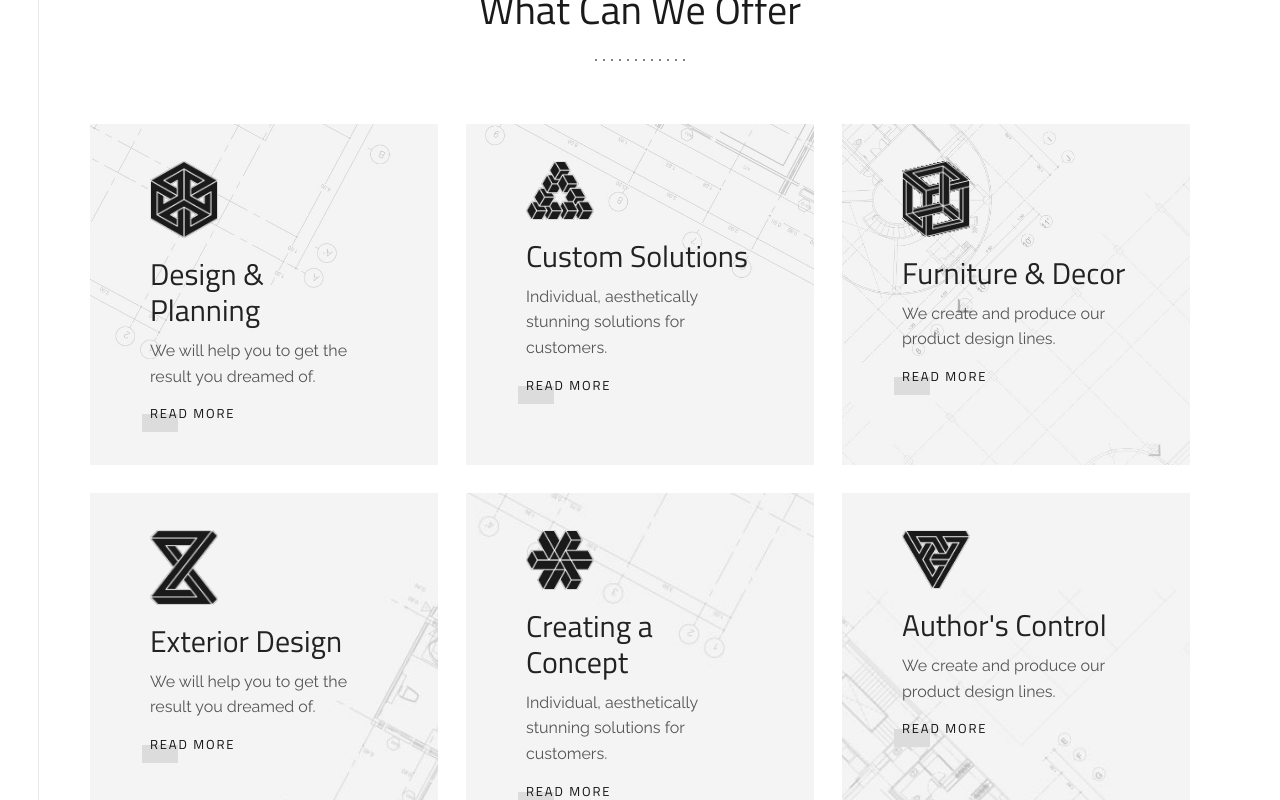
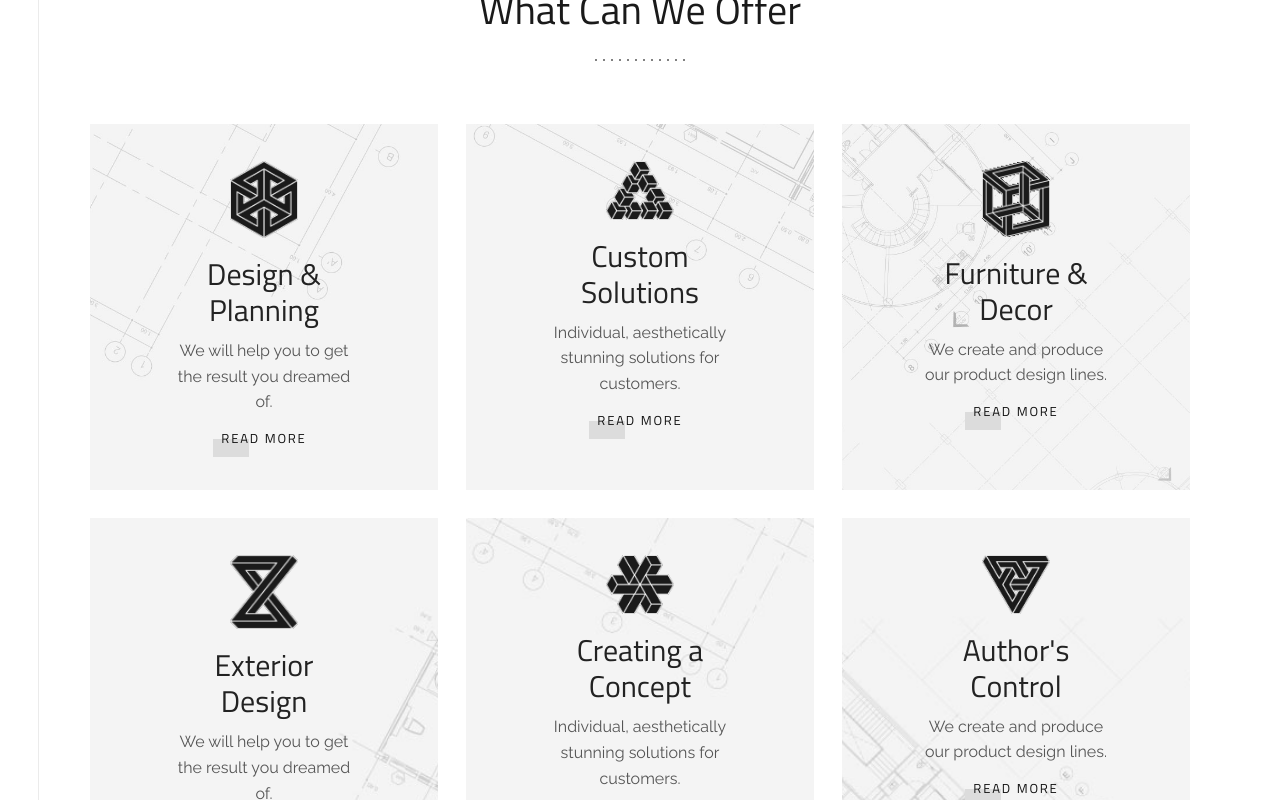
Before and after one commit to Kalandhar01/Siva_con, a Next.js app: page / in a window 1280 px wide. Shown: the part 2880-3680 px from the top of the page. Built offline with nearby package versions, Linux system fonts and the light colour scheme.

Commit message:
feat: center service content and add side space

```diff
--- a/src/components/Services.tsx
+++ b/src/components/Services.tsx
@@ -32,7 +32,7 @@ export default function Services() {
                 onMouseEnter={() => setHovered(i)}
                 onMouseLeave={() => setHovered(null)}
                 style={{
-                  padding: "37px 60px",
+                  padding: "37px 80px",
                   backgroundColor: "#F2F2F2",
                   backgroundImage: `url(${s.bg})`,
                   backgroundSize: "cover",
@@ -83,7 +83,7 @@ export default function Services() {
                 />
 
                 <div style={{ position: "relative", zIndex: 2 }}>
-                  <div>
+                  <div style={{ display: "flex", justifyContent: "center" }}>
                     <img
                       src={s.icon}
                       alt=""
@@ -105,6 +105,7 @@ export default function Services() {
                       marginTop: 18,
                       marginBottom: 10,
                       lineHeight: 1.2,
+                      textAlign: "center",
                       transition: "color 0.3s linear",
                     }}
                   >
@@ -125,13 +126,14 @@ export default function Services() {
                       lineHeight: 1.6,
                       color: isHovered ? "#ffffff" : "#555555",
                       maxWidth: 340,
-                      margin: "0 0 8px",
+                      margin: "0 auto 8px",
+                      textAlign: "center",
                       transition: "color 0.3s linear",
                     }}
                   >
                     {s.text}
                   </p>
-                  <div style={{ position: "relative" }}>
+                  <div style={{ position: "relative", display: "flex", justifyContent: "center" }}>
                     <a
                       href="#"
                       style={{
```
